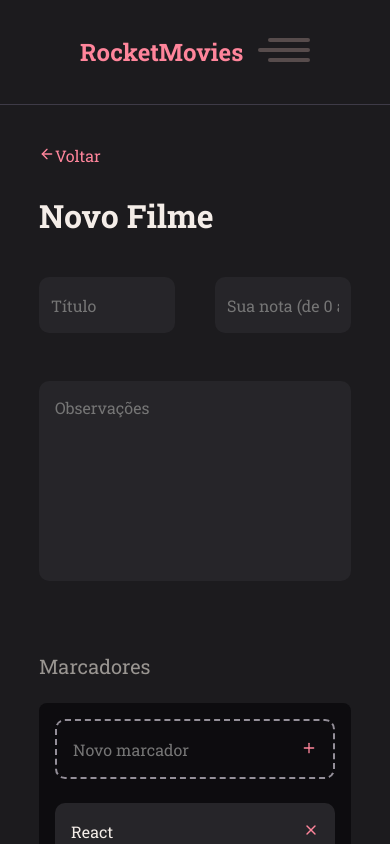
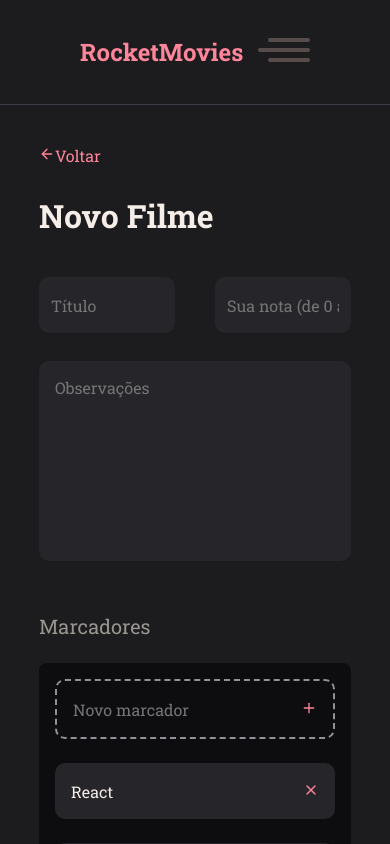
Before and after one commit to Pedro558/RocketMovies-front-end, a React (Vite) app: page /new in a window 390 px wide. Built offline with nearby package versions, Linux system fonts and the light colour scheme.

Commit message:
:iphone: add media querie

```diff
--- a/src/components/Textarea/styles.js
+++ b/src/components/Textarea/styles.js
@@ -17,4 +17,8 @@ export const Container = styled.textarea`
   &:placeholder{
     color: ${({theme}) => theme.COLORS.GRAY_300};
   }
+
+  @media(max-width: 768px){
+    margin: 20px 0 20px;
+  }
 `
```
